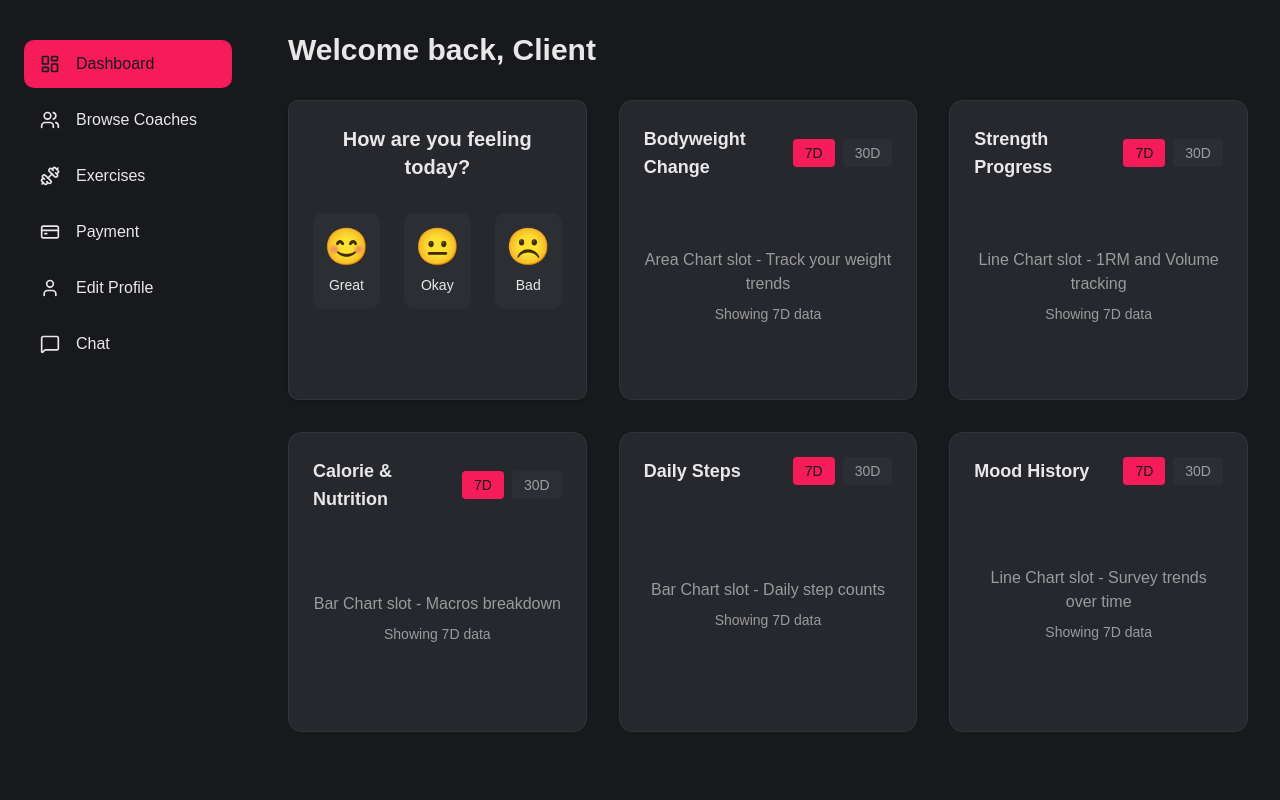
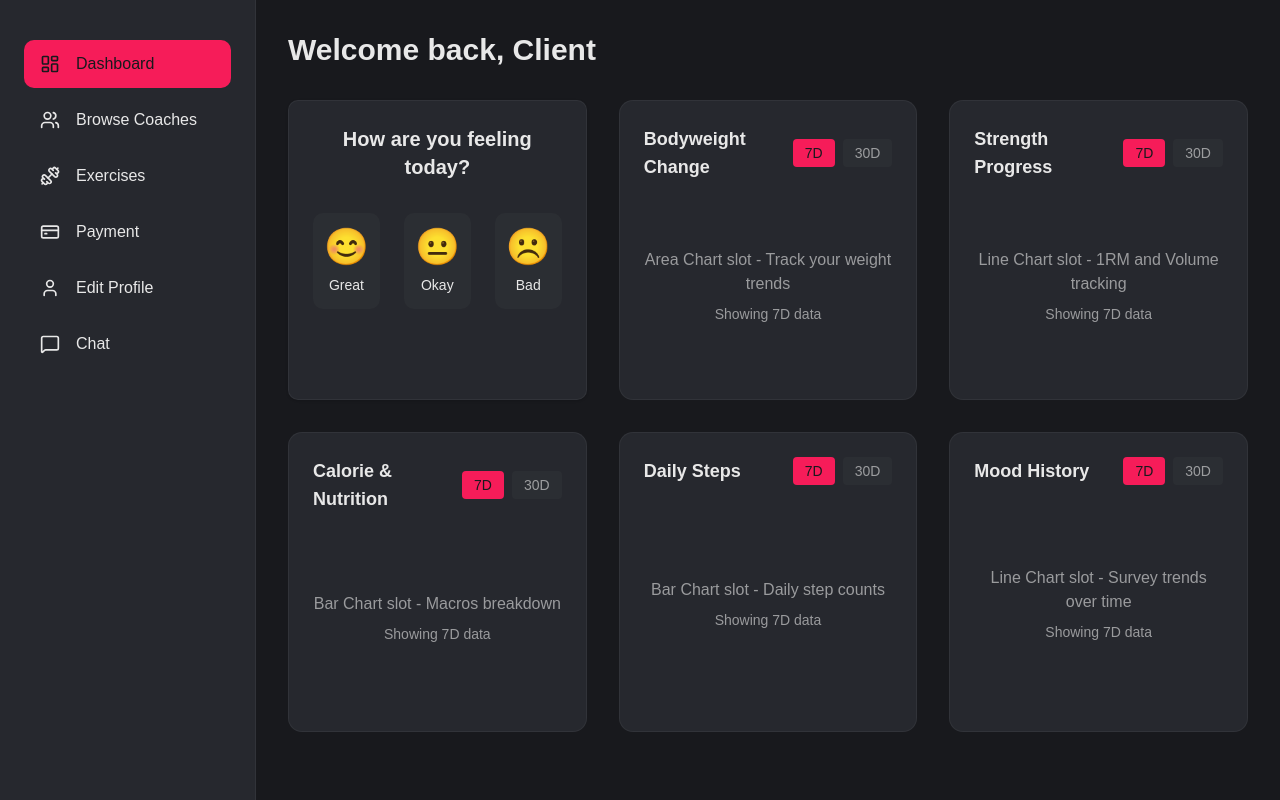
Before and after one commit to cs490-groupproj/frontend, a React (Vite) app: page /clientdashboard in a window 1280 px wide. Built offline with nearby package versions, Linux system fonts and the light colour scheme.

Commit message:
fixed issue with sidebar scrolling when dashboard scrolled

```diff
--- a/src/components/layout/DashboardLayout.jsx
+++ b/src/components/layout/DashboardLayout.jsx
@@ -4,9 +4,9 @@ import { Outlet } from "react-router-dom";
 
 const DashboardLayout = () => {
   return (
-    <div className="bg-background text-foreground flex min-h-screen">
+    <div className="bg-background text-foreground min-h-screen">
       <Sidebar />
-      <main className="flex-1 overflow-y-auto p-8">
+      <main className="flex overflow-y-auto p-8 pl-72">
         <Outlet />
       </main>
     </div>
--- a/src/components/layout/Sidebar.jsx
+++ b/src/components/layout/Sidebar.jsx
@@ -20,7 +20,9 @@ export default function Sidebar() {
   ];
 
   return (
-    <aside className="bg-sidebar min-h-screen w-64 pt-10">
+    <aside
+      className="bg-card border-border fixed min-h-screen w-64 border-r pt-10"
+    >
       <nav className="space-y-2 px-6">
         {links.map(({ to, icon: Icon, label }) => (
           <NavLink
```
